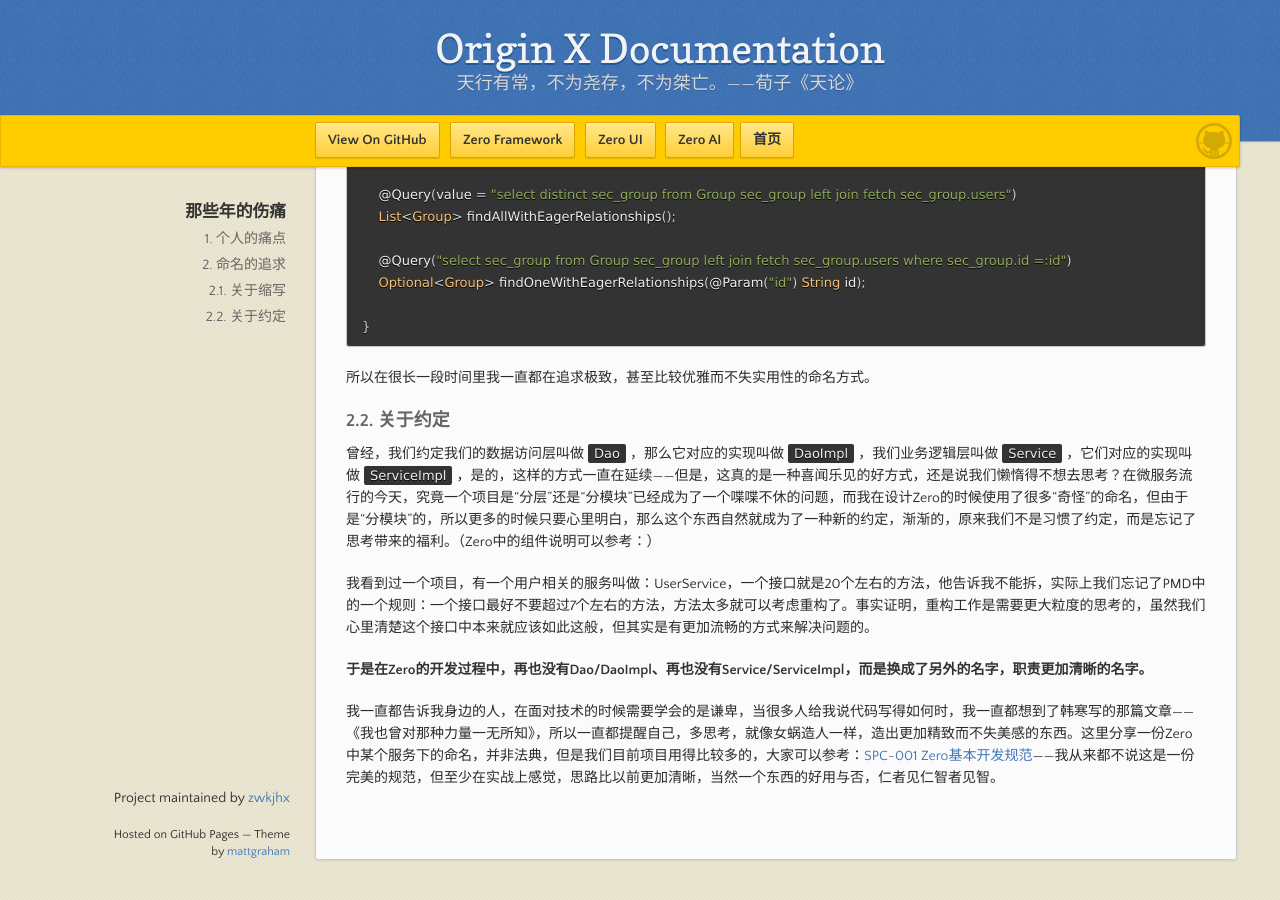
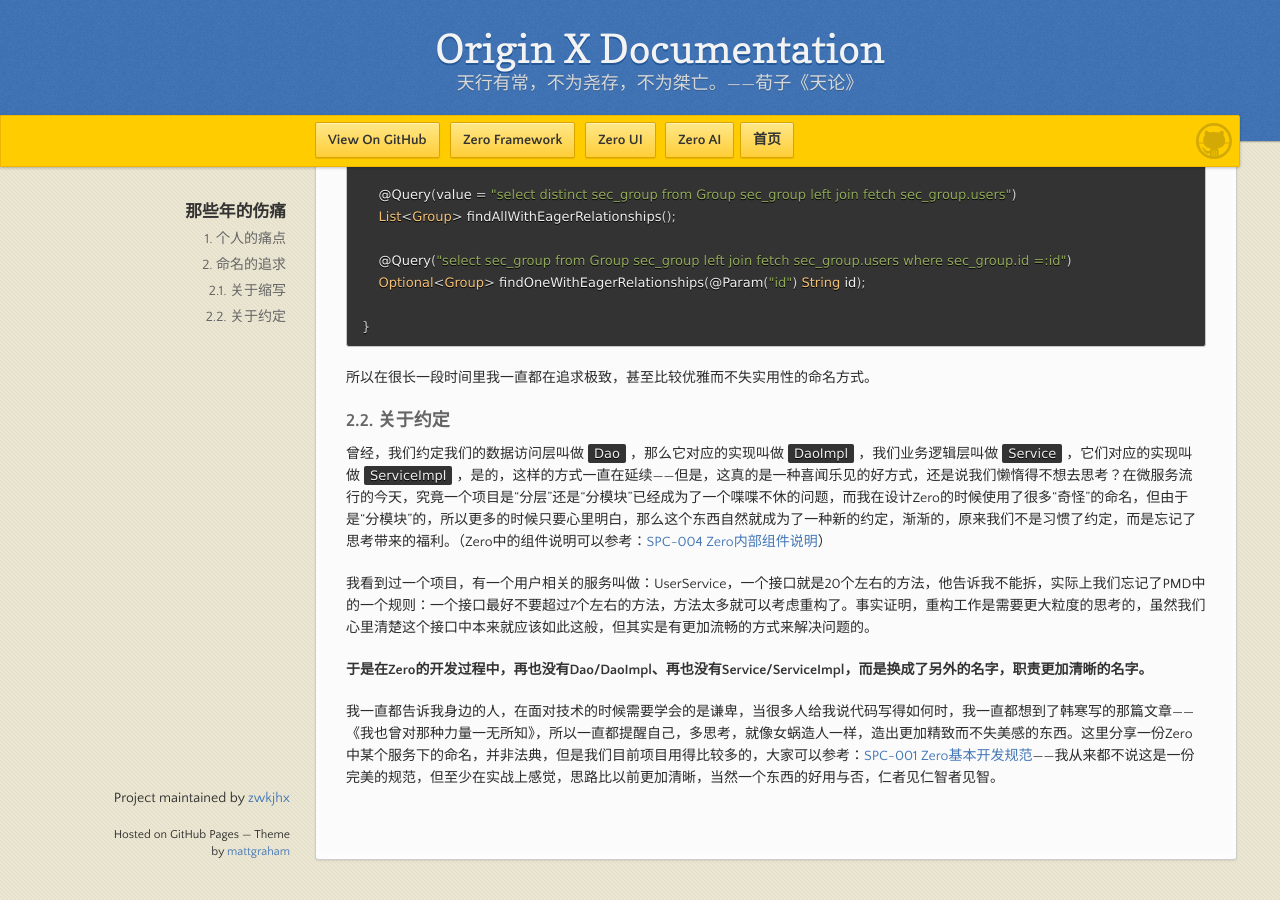
Before and after one commit to zwkjhx/ox-doc, a Jekyll site: the page built from utility-x/1-she-ji-li-nian/uxd-001-ling-ren-fan-suo-de-util.md, in a window 1280 px wide and 900 px high, scrolled down 734 px. Built offline with Jekyll 4.4.1, drawn with Linux system fonts in a browser that asks for light colours; our own code applies the rules of GitHub Pages for plain Markdown files.

Commit message:
Updates utility-x/1-she-ji-li-nian/uxd-001-ling-ren-fan-suo-de-util.md
Auto commit by GitBook Editor

```diff
--- a/utility-x/1-she-ji-li-nian/uxd-001-ling-ren-fan-suo-de-util.md
+++ b/utility-x/1-she-ji-li-nian/uxd-001-ling-ren-fan-suo-de-util.md
@@ -39,7 +39,7 @@
 
 ### 2.2. 关于约定
 
-曾经，我们约定我们的数据访问层叫做`Dao`，那么它对应的实现叫做`DaoImpl`，我们业务逻辑层叫做`Service`，它们对应的实现叫做`ServiceImpl`，是的，这样的方式一直在延续——但是，这真的是一种喜闻乐见的好方式，还是说我们懒惰得不想去思考？在微服务流行的今天，究竟一个项目是“分层”还是“分模块”已经成为了一个喋喋不休的问题，而我在设计Zero的时候使用了很多“奇怪”的命名，但由于是“分模块”的，所以更多的时候只要心里明白，那么这个东西自然就成为了一种新的约定，渐渐的，原来我们不是习惯了约定，而是忘记了思考带来的福利。（Zero中的组件说明可以参考：）
+曾经，我们约定我们的数据访问层叫做`Dao`，那么它对应的实现叫做`DaoImpl`，我们业务逻辑层叫做`Service`，它们对应的实现叫做`ServiceImpl`，是的，这样的方式一直在延续——但是，这真的是一种喜闻乐见的好方式，还是说我们懒惰得不想去思考？在微服务流行的今天，究竟一个项目是“分层”还是“分模块”已经成为了一个喋喋不休的问题，而我在设计Zero的时候使用了很多“奇怪”的命名，但由于是“分模块”的，所以更多的时候只要心里明白，那么这个东西自然就成为了一种新的约定，渐渐的，原来我们不是习惯了约定，而是忘记了思考带来的福利。（Zero中的组件说明可以参考：[SPC-004 Zero内部组件说明](/specification/1-zerogui-fan/spc-004-zeronei-bu-zu-jian-shuo-ming.md)）
 
 我看到过一个项目，有一个用户相关的服务叫做：UserService，一个接口就是20个左右的方法，他告诉我不能拆，实际上我们忘记了PMD中的一个规则：一个接口最好不要超过7个左右的方法，方法太多就可以考虑重构了。事实证明，重构工作是需要更大粒度的思考的，虽然我们心里清楚这个接口中本来就应该如此这般，但其实是有更加流畅的方式来解决问题的。
 
```
